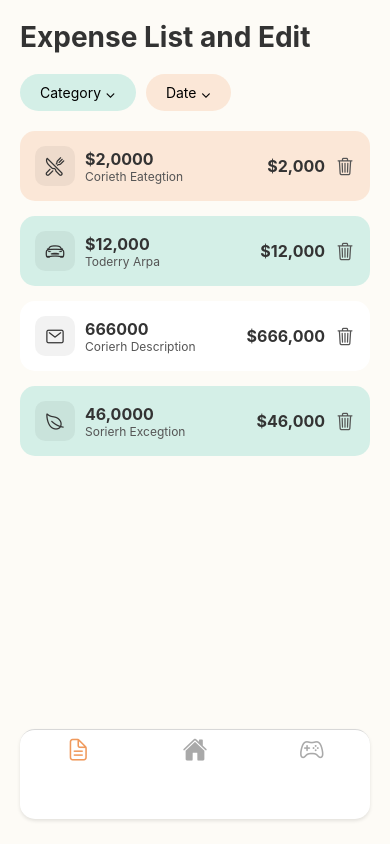
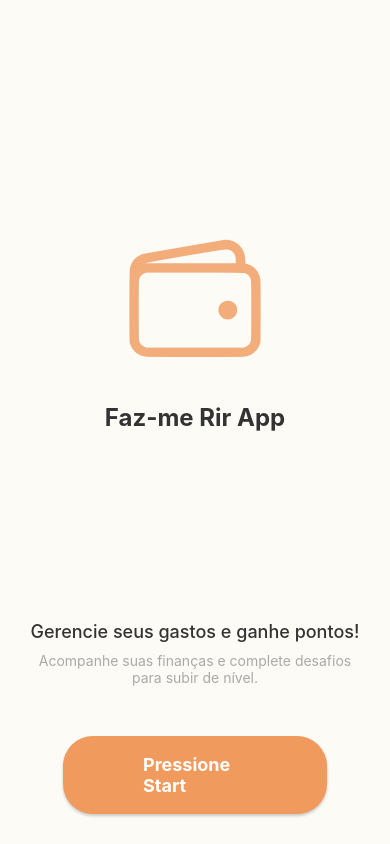
Before and after one commit to Guga-tab/Faz-me-rir, a React Native app: screen /Welcome in a window 390 px wide. Built offline with nearby package versions, Linux system fonts and the light colour scheme.

Commit message:
Add WelcomeScreen

```diff
--- a/App.js
+++ b/App.js
@@ -6,6 +6,7 @@ import { Ionicons } from '@expo/vector-icons';
 import { View, TouchableOpacity } from 'react-native';
 
 // Importe suas telas
+import WelcomeScreen from './screens/WelcomeScreen';
 import HomeScreen from './screens/HomeScreen';
 import SummaryScreen from './screens/SummaryScreen';
 import GamificationScreen from './screens/GamificationScreen';
@@ -119,6 +120,13 @@ export default function App() {
           cardStyle: { backgroundColor: backgroundColor },
         }}
       >
+
+        <Stack.Screen
+          name="Welcome"
+          component={WelcomeScreen}
+          options={{ headerShown: false }} // Tela de boas-vindas não tem header
+        />
+
         {/* As telas da TabBar */}
         <Stack.Screen
           name="Main"
@@ -137,6 +145,22 @@ export default function App() {
         />
 
         <Stack.Screen
+          name="Settings"
+          component={SettingsScreen}
+          options={{
+            headerShown: false // O header customizado está na própria tela
+          }}
+        />
+
+        <Stack.Screen
+          name="Challenges"
+          component={ChallengesScreen}
+          options={{
+            headerShown: false // O header customizado está na própria tela
+          }}
+        />
+
+        <Stack.Screen
           name="Goals"
           component={GoalsScreen}
           options={{
@@ -144,20 +168,6 @@ export default function App() {
           }}
         />
 
-        <Stack.Screen
-          name="Settings"
-          component={SettingsScreen}
-          options={{
-            headerShown: false // O header customizado está na própria tela
-          }}
-        />
-        <Stack.Screen
-          name="Challenges"
-          component={ChallengesScreen}
-          options={{
-            headerShown: false // O header customizado está na própria tela
-          }}
-        />
       </Stack.Navigator>
     </NavigationContainer>
   );
--- a/screens/HomeScreen.js
+++ b/screens/HomeScreen.js
@@ -58,7 +58,7 @@ export default function HomeScreen({ navigation }) {
           }}
         >
           <Text style={{ color: '#fff', fontSize: 18, fontWeight: 'bold' }}>
-            Add Expense
+            Adicionar Despesa
           </Text>
         </TouchableOpacity>
 
--- a/screens/SettingsScreen.js
+++ b/screens/SettingsScreen.js
@@ -49,7 +49,7 @@ export default function SettingsScreen({ navigation }) {
             color: textColor,
             marginLeft: 10
           }}>
-            Settings and Profile
+            Configurações e Perfil
           </Text>
         </View>
 
--- a/screens/SummaryScreen.js
+++ b/screens/SummaryScreen.js
@@ -48,7 +48,7 @@ export default function SummaryScreen() {
     <SafeAreaView style={{ flex: 1, backgroundColor: backgroundColor, paddingTop: StatusBar.currentHeight || 0 }}>
       <ScrollView style={{ padding: 20 }}>
         <Text style={{ fontSize: 28, fontWeight: 'bold', color: '#333', marginBottom: 20 }}>
-          Expense List and Edit
+          Editar lista de despesas
         </Text>
 
         {/* Filtros */}
--- /dev/null
+++ b/screens/WelcomeScreen.js
@@ -0,0 +1,64 @@
+import React from 'react';
+import { View, Text, TouchableOpacity, SafeAreaView, StatusBar } from 'react-native';
+import { Ionicons } from '@expo/vector-icons';
+
+// Cores
+const backgroundColor = '#FDFBF6';
+const mainColor = '#F09A5D'; // Laranja
+const textColor = '#333';
+
+export default function WelcomeScreen({ navigation }) {
+  return (
+    <SafeAreaView style={{ flex: 1, backgroundColor: backgroundColor, paddingTop: StatusBar.currentHeight || 0 }}>
+      <View style={{ flex: 1, justifyContent: 'space-around', alignItems: 'center', padding: 30 }}>
+
+        {/* Espaço para o Gráfico de Fundo (como na imagem) */}
+        <View style={{ flex: 1, justifyContent: 'center', alignItems: 'center' }}>
+            <Ionicons name="wallet-outline" size={150} color={mainColor} style={{ opacity: 0.8 }} />
+            <Text style={{
+                fontSize: 24,
+                fontWeight: 'bold',
+                color: textColor,
+                marginTop: 20
+            }}>
+                Faz-me Rir App
+            </Text>
+        </View>
+
+        {/* Informações de Introdução */}
+        <View style={{ width: '100%', alignItems: 'center', marginBottom: 50 }}>
+            <Text style={{ fontSize: 18, color: textColor, marginBottom: 10, fontWeight: '500' }}>
+                Gerencie seus gastos e ganhe pontos!
+            </Text>
+            <Text style={{ fontSize: 14, color: '#A9A9A9', textAlign: 'center' }}>
+                Acompanhe suas finanças e complete desafios para subir de nível.
+            </Text>
+        </View>
+
+        {/* Botão Start */}
+        <TouchableOpacity
+          // Ao clicar, navegamos para a rota 'Main' (que é o nosso TabNavigator)
+          onPress={() => navigation.replace('Main')}
+          style={{
+            backgroundColor: mainColor,
+            paddingVertical: 18,
+            paddingHorizontal: 80,
+            borderRadius: 30,
+            width: '80%',
+            alignItems: 'center',
+            elevation: 3,
+            shadowColor: '#000',
+            shadowOffset: { width: 0, height: 2 },
+            shadowOpacity: 0.2,
+            shadowRadius: 3,
+          }}
+        >
+          <Text style={{ color: '#fff', fontSize: 18, fontWeight: 'bold' }}>
+            Pressione Start
+          </Text>
+        </TouchableOpacity>
+
+      </View>
+    </SafeAreaView>
+  );
+}
```
